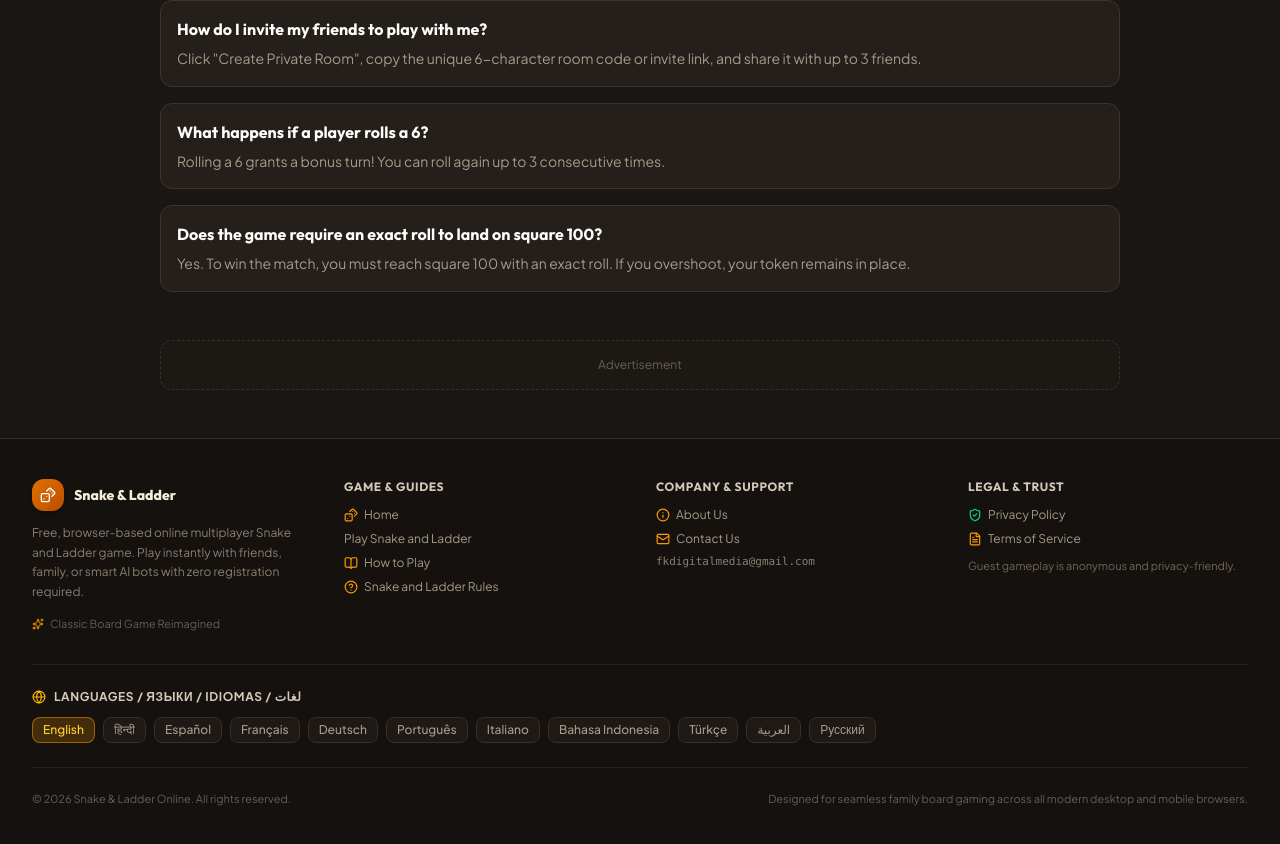
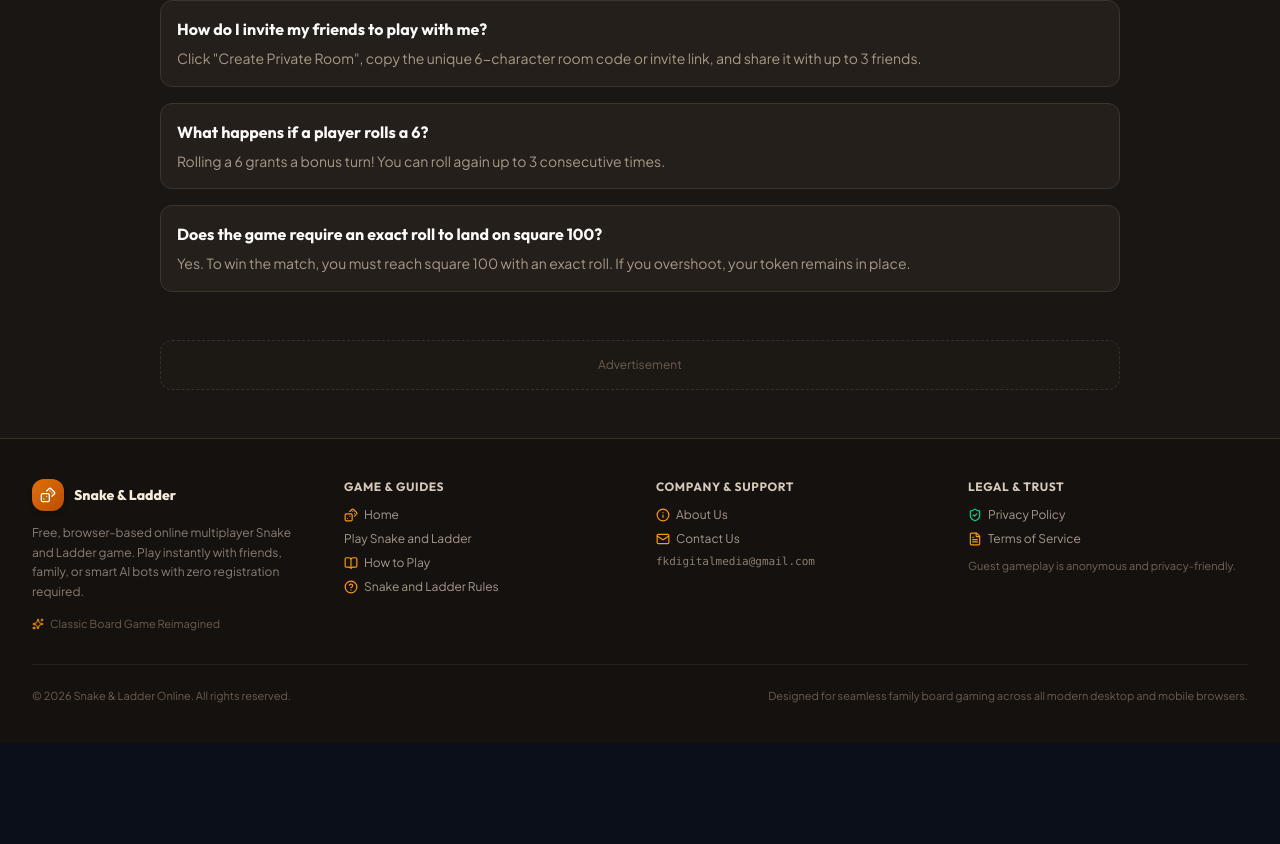
Before and after one commit to affiliatebharatofficial/snake, a React (Vite) app: page / in a window 1280 px wide. Shown: the part 1879-2723 px from the top of the page. After the commit the page ends 2622 px from the top, so only its background shows below. Built offline with nearby package versions, Linux system fonts and the light colour scheme.

Commit message:
Remove language selector bar from footer

```diff
--- a/src/components/common/Footer.tsx
+++ b/src/components/common/Footer.tsx
@@ -1,15 +1,12 @@
 import React from 'react';
-import { Link, useLocation } from 'react-router-dom';
-import { Dices, Sparkles, Mail, ShieldCheck, FileText, Info, BookOpen, HelpCircle, Globe } from 'lucide-react';
+import { Link } from 'react-router-dom';
+import { Dices, Sparkles, Mail, ShieldCheck, FileText, Info, BookOpen, HelpCircle } from 'lucide-react';
 import { sound } from '../../game/soundEngine';
-import { useI18n, SUPPORTED_LANGUAGES, stripLanguageFromPath, getLocalizedPath } from '../../i18n';
+import { useI18n } from '../../i18n';
 
 export const Footer: React.FC = () => {
-  const { t, getLocalizedUrl, currentLang } = useI18n();
-  const location = useLocation();
+  const { t, getLocalizedUrl } = useI18n();
   const currentYear = new Date().getFullYear();
-
-  const cleanPath = stripLanguageFromPath(location.pathname);
 
   return (
     <footer className="w-full border-t border-[#382f27] bg-[#14110e] text-[#a8998a] text-xs py-10 mt-auto">
@@ -156,35 +153,6 @@ export const Footer: React.FC = () => {
           </div>
         </div>
 
-        {/* Global Languages Section (Direct Semantic <a href> Links for Crawlers & Users) */}
-        <div className="py-6 border-b border-[#29221b] space-y-3">
-          <div className="flex items-center space-x-2 text-xs font-bold text-[#d6c9ba] uppercase tracking-wider">
-            <Globe className="w-3.5 h-3.5 text-amber-400" />
-            <span>Languages / Языки / Idiomas / لغات</span>
-          </div>
-          <nav aria-label="Language selection" className="flex flex-wrap gap-2">
-            {SUPPORTED_LANGUAGES.map(lang => {
-              const targetHref = getLocalizedPath(cleanPath, lang.code);
-              const isActive = currentLang === lang.code;
-              return (
-                <Link
-                  key={lang.code}
-                  to={targetHref}
-                  onClick={() => sound.playClick()}
-                  className={`px-2.5 py-1 rounded-lg text-xs font-medium transition-colors border ${
-                    isActive
-                      ? 'bg-amber-500/20 border-amber-500/50 text-amber-300 font-bold'
-                      : 'bg-[#1e1915] hover:bg-[#2e2620] border-[#382f27] text-[#a8998a] hover:text-[#fffdfa]'
-                  }`}
-                  hrefLang={lang.code}
-                >
-                  {lang.name}
-                </Link>
-              );
-            })}
-          </nav>
-        </div>
-
         {/* Bottom copyright */}
         <div className="pt-6 flex flex-col sm:flex-row items-center justify-between text-[11px] text-[#6b5d50] gap-3">
           <p>© {currentYear} Snake &amp; Ladder Online. {t('footer.allRightsReserved')}</p>
```
